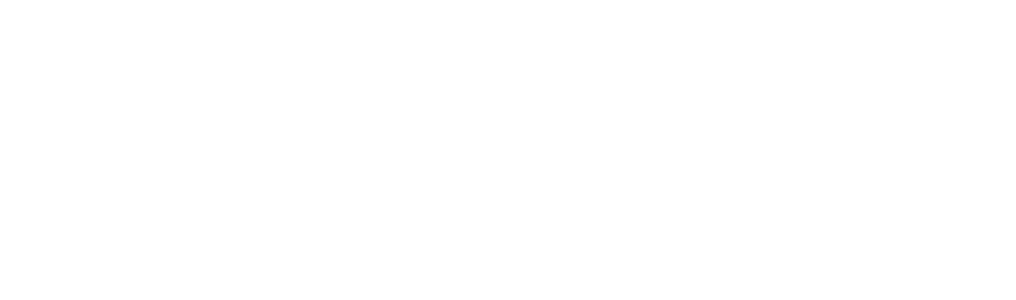
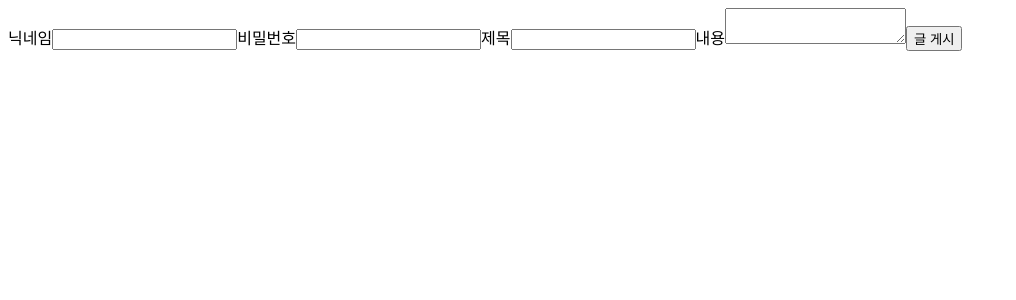
Before and after one commit to kwakhyun/anonymous-forum, a React (Create React App) app: page /post in a window 1280 px wide. Before the commit this address had no page. Shown: the top 300 px of the page, without its empty margins (0-1016 px from the left). Built offline with nearby package versions, Linux system fonts and the light colour scheme.

Commit message:
Update project

```diff
--- a/db.json
+++ b/db.json
@@ -1,12 +1,28 @@
 {
   "posts": [
     {
-      "id": 1,
-      "nickname": "이름",
-      "password": "비밀번호",
-      "date": "작성일",
-      "title": "제목",
-      "content": "내용"
+      "id": "91e5b547-6aed-479a-8c08-f3dd481230be",
+      "nickname": "dddd",
+      "password": "dddddd",
+      "title": "dddd",
+      "content": "dddddd",
+      "date": "2022년 08월 26일"
+    },
+    {
+      "id": "4630295b-9e6f-4c7d-916a-efc2b4b6577a",
+      "nickname": "zxcxz",
+      "password": "czxxzc",
+      "title": "zxczx",
+      "content": "czxxzc",
+      "date": "2022년 08월 26일"
+    },
+    {
+      "id": "72ff206f-bf32-4012-b465-d2d06dcef651",
+      "nickname": "xx",
+      "password": "xx",
+      "title": "xx",
+      "content": "xx",
+      "date": "2022년 08월 26일"
     }
   ],
   "comments": [
--- a/src/App.js
+++ b/src/App.js
@@ -1,10 +1,12 @@
 import { Routes, Route } from "react-router-dom";
-import { PostPage, MainPage, CommentPage } from "./pages";
+import { MainPage, PostPage, DetailPage, CommentPage } from "./pages";
+
 function App() {
   return (
     <Routes>
       <Route path="/" element={<MainPage />} />
-      <Route path="/posts/:id" element={<PostPage />} />
+      <Route path="post/" element={<PostPage />} />
+      <Route path="detail/:id" element={<DetailPage />} />
       <Route path="/comments/:id" element={<CommentPage />} />
     </Routes>
   );
--- a/src/components/Header/Header.jsx
+++ b/src/components/Header/Header.jsx
@@ -1,7 +1,7 @@
 import React from "react";
 import styled from "styled-components";
 import { Link, useNavigate } from "react-router-dom";
-import { MainButton } from "../MainButton";
+import MainButton from "../mainButton/MainButton";
 // import { img_home } from "../../public/home_icon.png";
 import img_home from "./home_icon.png";
 
@@ -9,7 +9,7 @@ const Header = () => {
   const navigate = useNavigate();
 
   const goToPost = () => {
-    navigate("/api/post");
+    navigate("/post");
   };
   const goToHome = () => {
     navigate("/");
--- a/src/components/Search/Search.jsx
+++ b/src/components/Search/Search.jsx
@@ -1,6 +1,6 @@
 import React, { useRef, useState } from "react";
 import styled from "styled-components";
-import { MainButton } from "../MainButton";
+import MainButton from "../mainButton/MainButton";
 
 const Search = ({ searchPost }) => {
   const [search, setSearch] = useState({ select: "", input: "" });
--- a/src/index.js
+++ b/src/index.js
@@ -2,14 +2,14 @@ import React from "react";
 import ReactDOM from "react-dom/client";
 import { BrowserRouter } from "react-router-dom";
 import App from "./App";
+import { Provider } from "react-redux";
+import store from "./redux/store";
 
 const root = ReactDOM.createRoot(document.getElementById("root"));
 root.render(
   <BrowserRouter>
-    <App />
+    <Provider store={store}>
+      <App />
+    </Provider>
   </BrowserRouter>
 );
-
-// If you want to start measuring performance in your app, pass a function
-// to log results (for example: reportWebVitals(console.log))
-// or send to an analytics endpoint. Learn more: https://bit.ly/CRA-vitals
--- /dev/null
+++ b/src/pages/DetailPage.jsx
@@ -0,0 +1,8 @@
+import React, { useRef } from "react";
+import styled from "styled-components";
+
+const DetailPage = () => {
+  return null;
+};
+
+export default DetailPage;
--- a/src/pages/PostPage.jsx
+++ b/src/pages/PostPage.jsx
@@ -1,12 +1,52 @@
-import { useParams } from "react-router-dom";
-import { useGetData } from "../hook";
+import React, { useRef } from "react";
+import { useNavigate } from "react-router-dom";
+import { v4 } from "uuid";
+import { useDispatch } from "react-redux";
+import { addPost } from "../redux/modules/postSlice";
 
 const PostPage = () => {
-  const { id } = useParams();
-  const value = useGetData(id);
-  console.log(value);
+  const title = useRef(null);
+  const content = useRef(null);
+  const nickname = useRef(null);
+  const password = useRef(null);
+  const date = new Date();
+  const y = date.getFullYear();
+  const m = `0${date.getMonth() + 1}`.slice(-2);
+  const d = `0${date.getDate()}`.slice(-2);
+  const today = `${y}년 ${m}월 ${d}일`;
 
-  return <div>{id}</div>;
+  const dispatch = useDispatch();
+  const navigate = useNavigate();
+
+  return (
+    <div>
+      닉네임
+      <input ref={nickname} />
+      비밀번호
+      <input ref={password} type="password" />
+      <span>제목</span>
+      <input ref={title} />
+      <span>내용</span>
+      <textarea ref={content} />
+      <button
+        onClick={() => {
+          dispatch(
+            addPost({
+              id: v4(),
+              nickname: nickname.current.value,
+              password: content.current.value,
+              title: title.current.value,
+              content: content.current.value,
+              date: today,
+            })
+          );
+          navigate("/");
+        }}
+      >
+        글 게시
+      </button>
+    </div>
+  );
 };
 
 export default PostPage;
--- a/src/pages/index.js
+++ b/src/pages/index.js
@@ -1,3 +1,4 @@
 export { default as MainPage } from "./MainPage";
 export { default as PostPage } from "./PostPage";
+export { default as DetailPage } from "./DetailPage";
 export { default as CommentPage } from "./CommentPage";
--- /dev/null
+++ b/src/redux/modules/postSlice.js
@@ -0,0 +1,21 @@
+import { createAsyncThunk, createSlice } from "@reduxjs/toolkit";
+import axios from "axios";
+
+export const addPost = createAsyncThunk("ADD_POST", async (post) => {
+  const res = await axios.post("http://localhost:3001/posts", post);
+  return res.data;
+});
+
+const postSlice = createSlice({
+  name: "post",
+  initialState: {
+    posts: [],
+  },
+  extraReducers: {
+    [addPost.fulfilled]: (state, action) => {
+      state.posts.push(action.payload);
+    },
+  },
+});
+
+export default postSlice.reducer;
--- /dev/null
+++ b/src/redux/store.js
@@ -0,0 +1,10 @@
+import { configureStore } from "@reduxjs/toolkit";
+import postSlice from "./modules/postSlice";
+
+const store = configureStore({
+  reducer: {
+    post: postSlice,
+  },
+});
+
+export default store;
```
